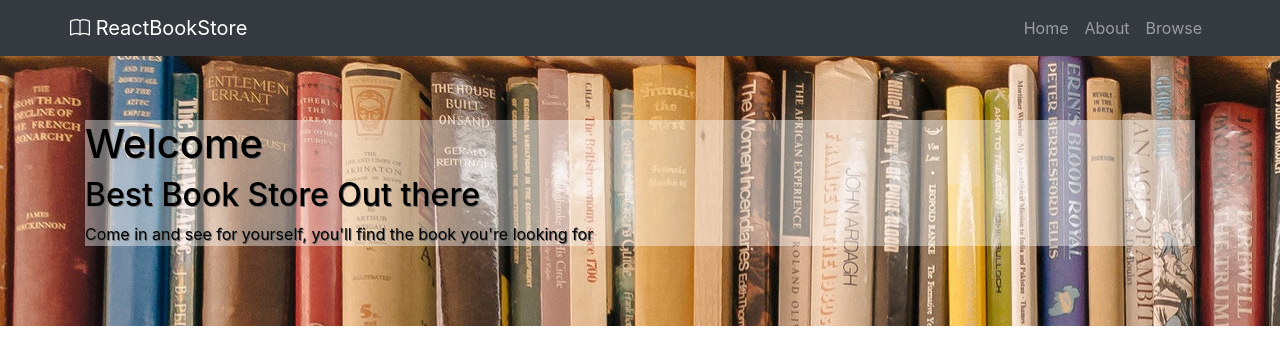
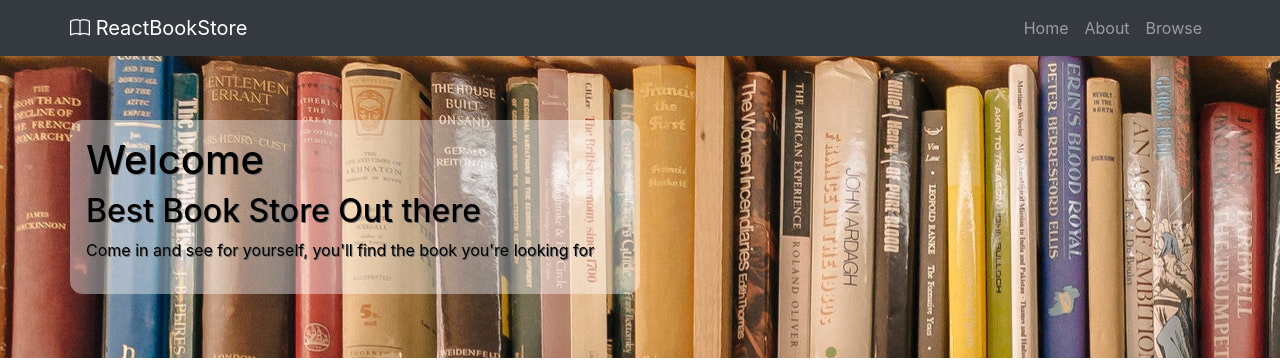
Before and after one commit to Radensuaso/m4d2-react-book-store, a React (Create React App) app: page / in a window 1280 px wide. Shown: the top 360 px of the page. Built offline with nearby package versions, Linux system fonts and the light colour scheme.

Commit message:
Some adjustments to the jumbotron were done

```diff
--- a/src/components/MyJumbotron.jsx
+++ b/src/components/MyJumbotron.jsx
@@ -1,18 +1,18 @@
-import { Container, Jumbotron } from "react-bootstrap"
+import { Col, Container, Jumbotron, Row } from "react-bootstrap"
 
 const MyJumbotron = () => (
   <Jumbotron fluid>
     <Container>
-      <div>
-        <div>
+      <Row>
+        <Col xs={10} sm={8} md={6}>
           <h1>Welcome</h1>
           <h2>Best Book Store Out there</h2>
           <p>
             Come in and see for yourself, you'll find the book you're looking
             for
           </p>
-        </div>
-      </div>
+        </Col>
+      </Row>
     </Container>
   </Jumbotron>
 )
--- a/src/index.css
+++ b/src/index.css
@@ -12,28 +12,21 @@ code {
     monospace;
 }
 
-footer ul {
-  list-style: none;
-  padding-left: 0;
-}
+/* Jumbotron */
 
-footer ul li {
-  padding-left: 0;
-}
-
-footer ul li a:hover {
-  color: white !important;
-}
-
-div.jumbotron .container > div {
+div.jumbotron .container > .row div {
   background-color: rgba(255, 255, 255, 0.4);
   color: rgb(0, 0, 0);
   text-shadow: 1px 1px 0px rgb(105, 105, 105);
+  padding: 1rem;
+  border-radius: 0.8rem;
 }
 
 div.jumbotron {
   background-image: url(./assets/images/jumbotron-image.jpg);
 }
+
+/* Cards */
 
 div.card img {
   object-fit: cover;
@@ -47,3 +40,18 @@ div.card .card-title {
   -webkit-box-orient: vertical;
   overflow: hidden;
 }
+
+/* footer */
+
+footer ul {
+  list-style: none;
+  padding-left: 0;
+}
+
+footer ul li {
+  padding-left: 0;
+}
+
+footer ul li a:hover {
+  color: white !important;
+}
```
